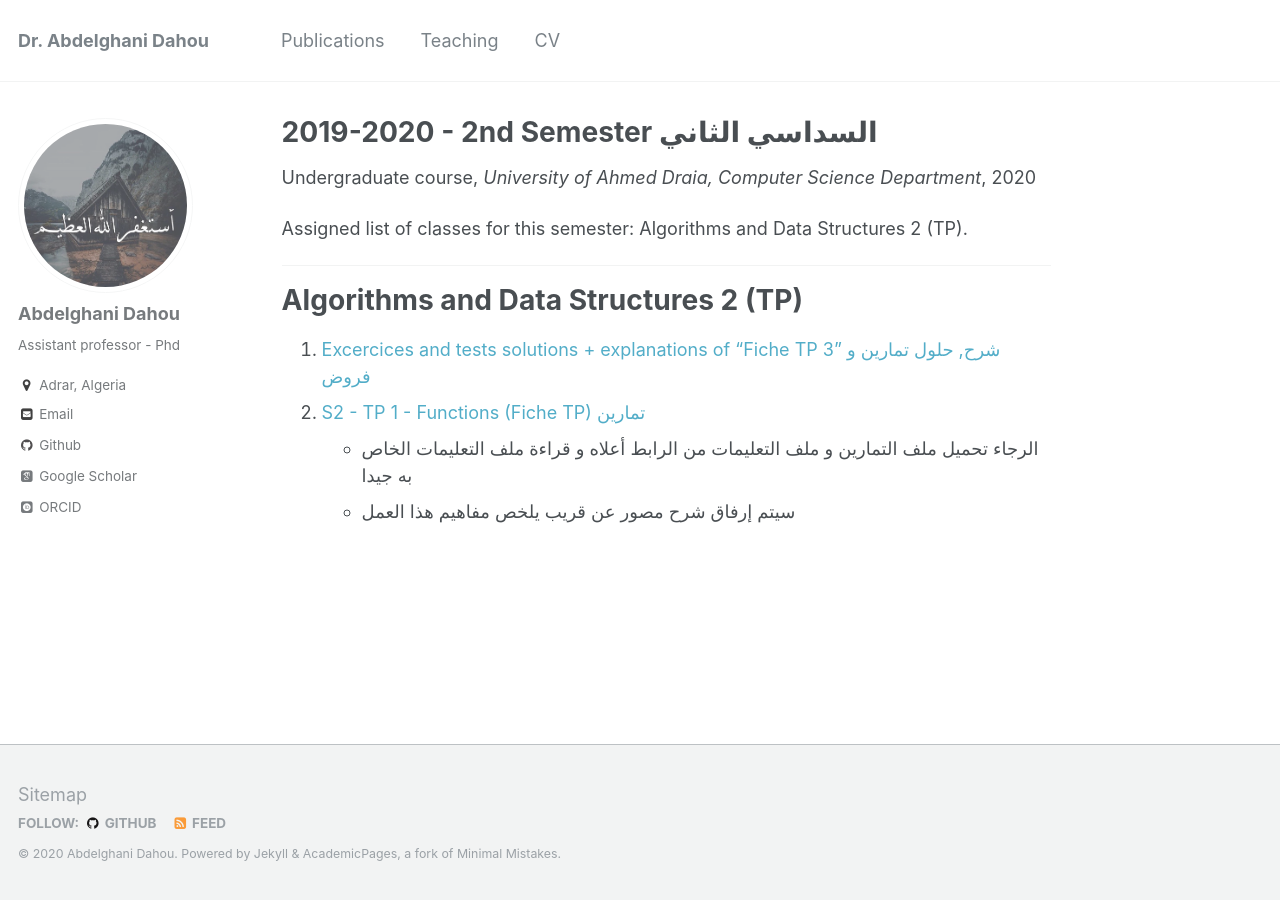
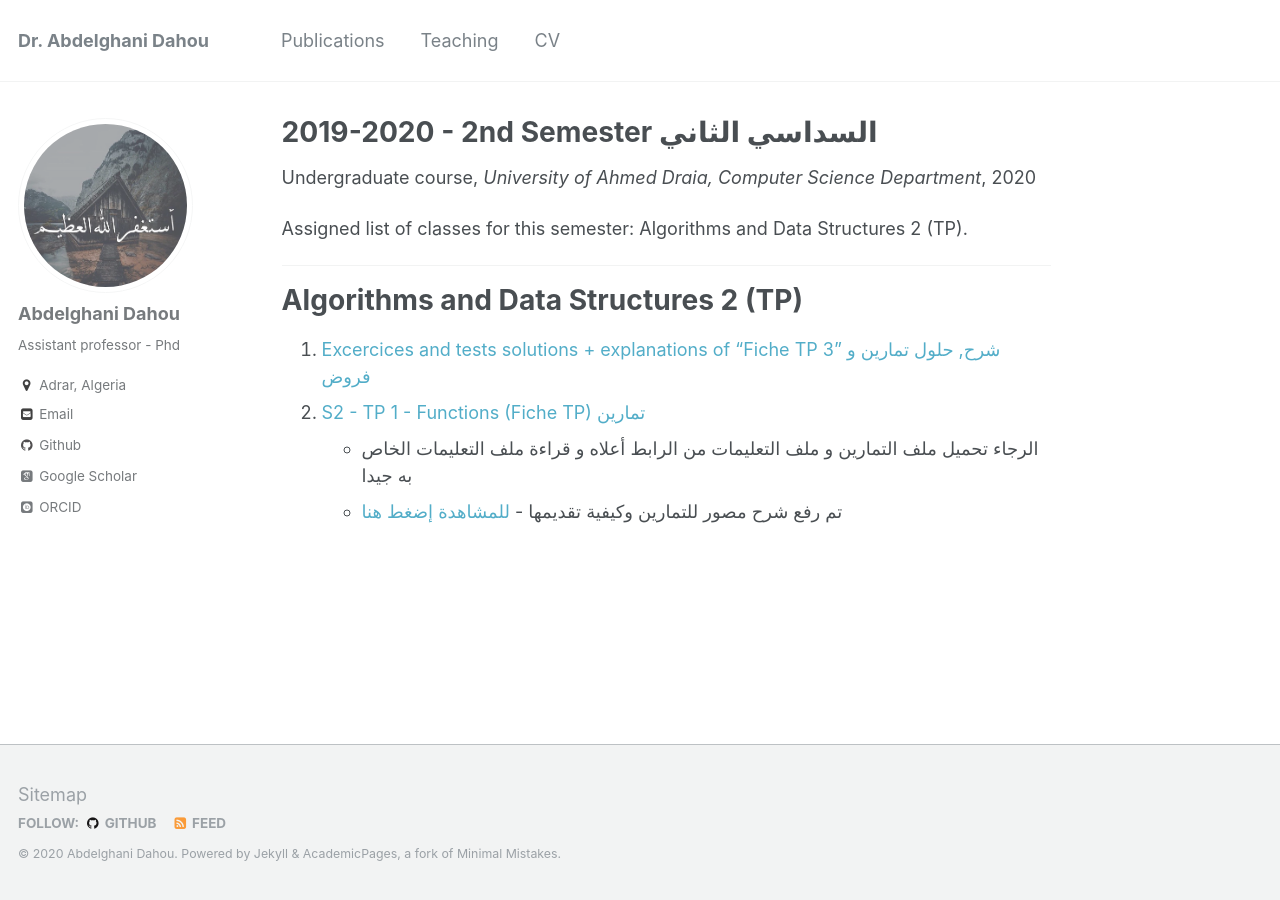
Before and after one commit to dr-dahou-adrar/dr-dahou-adrar.github.io, a Jekyll site: the page built from teaching_content/academic_year_2019_2020/2019-2020-2nd-semester-teaching.md, in a window 1280 px wide. Built offline with Jekyll 4.4.1, drawn with Linux system fonts in a browser that asks for light colours; some web fonts are replaced.

Commit message:
Update 2019-2020-2nd-semester-teaching.md

```diff
--- a/teaching_content/academic_year_2019_2020/2019-2020-2nd-semester-teaching.md
+++ b/teaching_content/academic_year_2019_2020/2019-2020-2nd-semester-teaching.md
@@ -18,4 +18,4 @@ Algorithms and Data Structures 2 (TP)
 1. [Excercices and tests solutions + explanations of "Fiche TP 3" شرح, حلول تمارين و فروض](https://www.notion.so/dahou/5-Fiche-TP03-6bf99212e1fd4d2c89adac28013cd857)
 2. [S2 - TP 1 - Functions (Fiche TP) تمارين ](https://elearning.univ-adrar.dz/course/view.php?id=266)
     *  الرجاء تحميل ملف التمارين و ملف التعليمات من الرابط أعلاه و قراءة ملف التعليمات الخاص به جيدا
-    *  سيتم إرفاق شرح مصور عن قريب يلخص مفاهيم هذا العمل
+    *  تم رفع شرح مصور للتمارين وكيفية تقديمها  - [للمشاهدة إضغط هنا](https://drive.google.com/file/d/1E6w6ojhqDbdDbMgkTiDOr8o9FuYBvISh/view)
```
